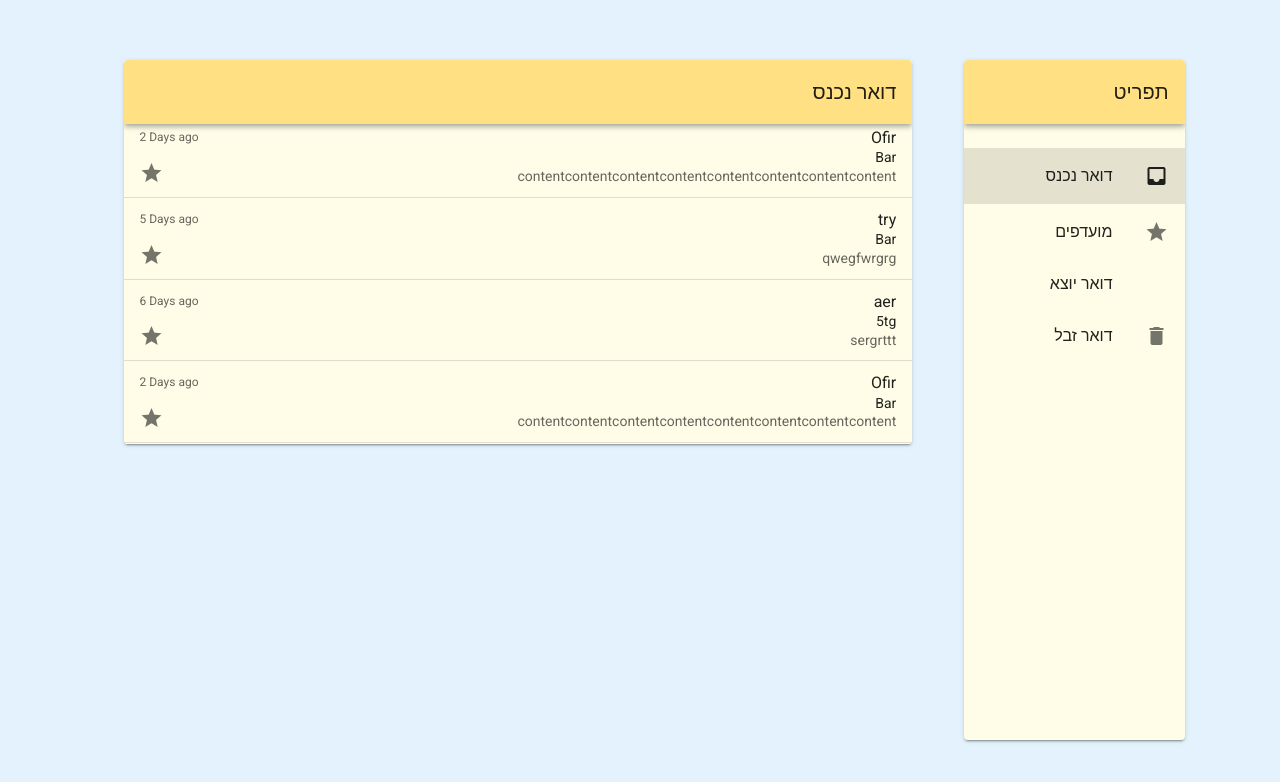
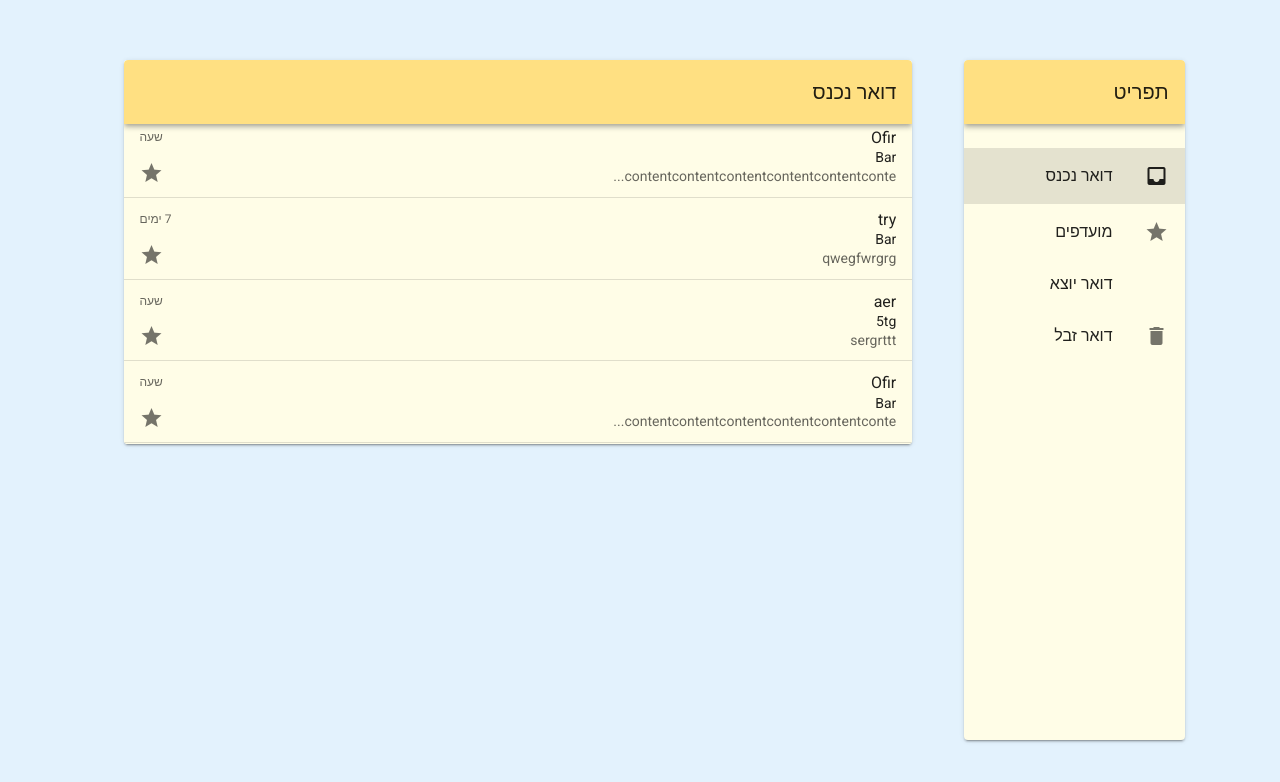
Before and after one commit to SennaTheRedeemer/Gmail, a Vue app: page / in a window 1280 px wide. Shown: the top 782 px of the page. Built offline with nearby package versions, Linux system fonts and the light colour scheme.

Commit message:
changed styles and added computeds

```diff
--- a/src/components/DisplayMail.vue
+++ b/src/components/DisplayMail.vue
@@ -1,12 +1,11 @@
 <template>
     <BaseCard class="ml-4 mt-12 viewCard" :title="'מידע נוסף'" v-if="mail" >
-            <v-row class="pt-3 flex-row display">
-                <v-container>
-                    <v-card-title> כותרת: {{mail.title}}</v-card-title>
-                    <v-card-subtitle> שולח: {{mail.from}}</v-card-subtitle>
-                    <v-card-text> תוכן: {{mail.content}}</v-card-text>
-                </v-container>
-            </v-row>
+        <div>
+            <v-card-title class="mt-0 pb-0"> כותרת: {{mail.title}}</v-card-title>
+            <v-divider></v-divider>
+            <v-card-subtitle> שולח: {{mail.from}}</v-card-subtitle>
+            <v-card-text> תוכן: {{mail.content}}</v-card-text>
+        </div>
     </BaseCard>
 </template>
 <script>
--- a/src/components/Mail.vue
+++ b/src/components/Mail.vue
@@ -4,17 +4,17 @@
             <v-list-item-content  @click="chooseMail(mail)">
                 <v-list-item-title v-text="mail.title"></v-list-item-title>
                 <v-list-item-subtitle v-text="mail.from" class="text--primary"></v-list-item-subtitle>
-                <v-list-item-subtitle v-text="mail.content"></v-list-item-subtitle>
+                <v-list-item-subtitle v-text="shortenedText"></v-list-item-subtitle>
 
             </v-list-item-content>
 
             <v-list-item-action @change.stop @click.stop @input.stop @submit.stop @mousedown.stop @select.stop>
-                <v-list-item-action-text v-text="mail.date" class="english"></v-list-item-action-text>
+                <v-list-item-action-text v-text="dateString"></v-list-item-action-text>
                 <v-checkbox :on-icon="'mdi-star'" :off-icon="'mdi-star'" :value="selected" color="#FFD600"></v-checkbox>
             </v-list-item-action>
 
         </v-list-item>
-        <v-divider ></v-divider>
+        <v-divider></v-divider>
     </div>
 </template>
 
@@ -29,6 +29,48 @@ export default {
     data: () => ({
         selected: false,
     }),
+    computed: {
+        dateString() {
+            let dateStr = "לפני ";
+
+            let msgDate = new Date(this.mail.date);
+
+            let daysDifference = new Date().getDate() - msgDate.getDate();
+            let hoursDifference = new Date().getHours() - msgDate.getHours();
+            // If difference is longer than a week
+            if (
+                new Date().getYear() - msgDate.getYear() > 0 ||
+                new Date().getMonth() - msgDate.getMonth() > 0 ||
+                daysDifference > 7
+            ) {
+                dateStr = msgDate;
+            } else if ( 2 < daysDifference && daysDifference <= 7) {
+                dateStr = daysDifference + " ימים";
+            } else if (daysDifference == 1) {
+                dateStr = "אתמול";
+            } else if (daysDifference == 1) {
+                dateStr = "יומיים";
+            } else if (hoursDifference > 2) {
+                dateStr = hoursDifference + " שעות";
+            } else if (hoursDifference == 2) {
+                dateStr = "שעתיים";
+            } else if (hoursDifference == 1) {
+                dateStr = "שעה";
+            } else {
+                dateStr =
+                new Date().getMinutes() - msgDate.getMinutes() + " דקות";
+            }
+            return dateStr;
+    },
+    shortenedText() {
+        if(this.mail.content.length > 40) {
+            return this.mail.content.slice(0, 40) + "..."
+        }
+        else {
+            return this.mail.content
+        }
+    }
+    },
     methods: {
         chooseMail(mail) {
             console.log(mail)
--- a/src/views/Inbox.vue
+++ b/src/views/Inbox.vue
@@ -28,73 +28,73 @@ export default {
           title: 'Ofir',
           from: 'Bar',
           content: 'contentcontentcontentcontentcontentcontentcontentcontent',
-          date: '2 Days ago'
+          date: 1590564794000
         },
         {
           title: 'try',
           from: 'Bar',
           content: 'qwegfwrgrg',
-          date: '5 Days ago'
+          date: 1592564894000
         },
         {
           title: 'aer',
           from: '5tg',
           content: 'sergrttt',
-          date: '6 Days ago'
+          date: 1590564894000
         },
         {
           title: 'Ofir',
           from: 'Bar',
           content: 'contentcontentcontentcontentcontentcontentcontentcontent',
-          date: '2 Days ago'
+          date: 1590564795000
         },
         {
           title: 'Ofir',
           from: 'Bar',
           content: 'contentcontentcontentcontentcontentcontentcontentcontent',
-          date: '2 Days ago'
+          date: 1590564796000
         },
         {
           title: 'Ofir',
           from: 'Bar',
           content: 'contentcontentcontentcontentcontentcontentcontentcontent',
-          date: '2 Days ago'
+          date: 1590564797000
         },
         {
           title: 'Ofir',
           from: 'Bar',
           content: 'contentcontentcontentcontentcontentcontentcontentcontent',
-          date: '2 Days ago'
+          date: 1590564790000
         },
         {
           title: 'Ofir',
           from: 'Bar',
           content: 'contentcontentcontentcontentcontentcontentcontentcontent',
-          date: '2 Days ago'
+          date: 1590564794200
         },
         {
           title: 'Ofir',
           from: 'Bar',
           content: 'contentcontentcontentcontentcontentcontentcontentcontent',
-          date: '2 Days ago'
+          date: 1590564795000
         },
         {
           title: 'Ofir',
           from: 'Bar',
           content: 'contentcontentcontentcontentcontentcontentcontentcontent',
-          date: '2 Days ago'
+          date: 1590564794000
         },
         {
           title: 'Ofir',
           from: 'Bar',
           content: 'contentcontentcontentcontentcontentcontentcontentcontent',
-          date: '2 Days ago'
+          date: 1590565784000
         },
         {
           title: 'Ofir',
           from: 'Bar',
           content: 'contentcontentcontentcontentcontentcontentcontentcontent',
-          date: '2 Days ago'
+          date: 1590564794000
         },
       ],
     }),
--- a/src/views/Outbox.vue
+++ b/src/views/Outbox.vue
@@ -28,73 +28,73 @@ export default {
           title: 'Ofir',
           from: 'Bar',
           content: 'contentcontentcontentcontentcontentcontentcontentcontent',
-          date: '2 Days ago'
+          date: 1590564794000
+        },
+        {
+          title: 'try',
+          from: 'Bar',
+          content: 'qwegfwrgrg',
+          date: 1592564894000
+        },
+        {
+          title: 'aer',
+          from: '5tg',
+          content: 'sergrttt',
+          date: 1590564894000
         },
         {
           title: 'Ofir',
           from: 'Bar',
           content: 'contentcontentcontentcontentcontentcontentcontentcontent',
-          date: '2 Days ago'
+          date: 1590564795000
         },
         {
           title: 'Ofir',
           from: 'Bar',
           content: 'contentcontentcontentcontentcontentcontentcontentcontent',
-          date: '2 Days ago'
+          date: 1590564796000
         },
         {
           title: 'Ofir',
           from: 'Bar',
           content: 'contentcontentcontentcontentcontentcontentcontentcontent',
-          date: '2 Days ago'
+          date: 1590564797000
         },
         {
           title: 'Ofir',
           from: 'Bar',
           content: 'contentcontentcontentcontentcontentcontentcontentcontent',
-          date: '2 Days ago'
+          date: 1590564790000
         },
         {
           title: 'Ofir',
           from: 'Bar',
           content: 'contentcontentcontentcontentcontentcontentcontentcontent',
-          date: '2 Days ago'
+          date: 1590564794200
         },
         {
           title: 'Ofir',
           from: 'Bar',
           content: 'contentcontentcontentcontentcontentcontentcontentcontent',
-          date: '2 Days ago'
+          date: 1590564795000
         },
         {
           title: 'Ofir',
           from: 'Bar',
           content: 'contentcontentcontentcontentcontentcontentcontentcontent',
-          date: '2 Days ago'
+          date: 1590564794000
         },
         {
           title: 'Ofir',
           from: 'Bar',
           content: 'contentcontentcontentcontentcontentcontentcontentcontent',
-          date: '2 Days ago'
+          date: 1590565784000
         },
         {
           title: 'Ofir',
           from: 'Bar',
           content: 'contentcontentcontentcontentcontentcontentcontentcontent',
-          date: '2 Days ago'
-        },
-        {
-          title: 'Ofir',
-          from: 'Bar',
-          content: 'contentcontentcontentcontentcontentcontentcontentcontent',
-          date: '2 Days ago'
-        },
-        {
-          title: 'Ofir',
-          from: 'Bar',
-          content: 'contentcontentcontentcontentcontentcontentcontentcontent',
-          date: '2 Days ago'
+          date: 1590564794000
         },
       ],
     }),
--- a/src/views/Trash.vue
+++ b/src/views/Trash.vue
@@ -27,73 +27,73 @@ export default {
           title: 'Ofir',
           from: 'Bar',
           content: 'contentcontentcontentcontentcontentcontentcontentcontent',
-          date: '2 Days ago'
+          date: 1590564794000
+        },
+        {
+          title: 'try',
+          from: 'Bar',
+          content: 'qwegfwrgrg',
+          date: 1592564894000
+        },
+        {
+          title: 'aer',
+          from: '5tg',
+          content: 'sergrttt',
+          date: 1590564894000
         },
         {
           title: 'Ofir',
           from: 'Bar',
           content: 'contentcontentcontentcontentcontentcontentcontentcontent',
-          date: '2 Days ago'
+          date: 1590564795000
         },
         {
           title: 'Ofir',
           from: 'Bar',
           content: 'contentcontentcontentcontentcontentcontentcontentcontent',
-          date: '2 Days ago'
+          date: 1590564796000
         },
         {
           title: 'Ofir',
           from: 'Bar',
           content: 'contentcontentcontentcontentcontentcontentcontentcontent',
-          date: '2 Days ago'
+          date: 1590564797000
         },
         {
           title: 'Ofir',
           from: 'Bar',
           content: 'contentcontentcontentcontentcontentcontentcontentcontent',
-          date: '2 Days ago'
+          date: 1590564790000
         },
         {
           title: 'Ofir',
           from: 'Bar',
           content: 'contentcontentcontentcontentcontentcontentcontentcontent',
-          date: '2 Days ago'
+          date: 1590564794200
         },
         {
           title: 'Ofir',
           from: 'Bar',
           content: 'contentcontentcontentcontentcontentcontentcontentcontent',
-          date: '2 Days ago'
+          date: 1590564795000
         },
         {
           title: 'Ofir',
           from: 'Bar',
           content: 'contentcontentcontentcontentcontentcontentcontentcontent',
-          date: '2 Days ago'
+          date: 1590564794000
         },
         {
           title: 'Ofir',
           from: 'Bar',
           content: 'contentcontentcontentcontentcontentcontentcontentcontent',
-          date: '2 Days ago'
+          date: 1590565784000
         },
         {
           title: 'Ofir',
           from: 'Bar',
           content: 'contentcontentcontentcontentcontentcontentcontentcontent',
-          date: '2 Days ago'
-        },
-        {
-          title: 'Ofir',
-          from: 'Bar',
-          content: 'contentcontentcontentcontentcontentcontentcontentcontent',
-          date: '2 Days ago'
-        },
-        {
-          title: 'Ofir',
-          from: 'Bar',
-          content: 'contentcontentcontentcontentcontentcontentcontentcontent',
-          date: '2 Days ago'
+          date: 1590564794000
         },
       ],
     }),
```
